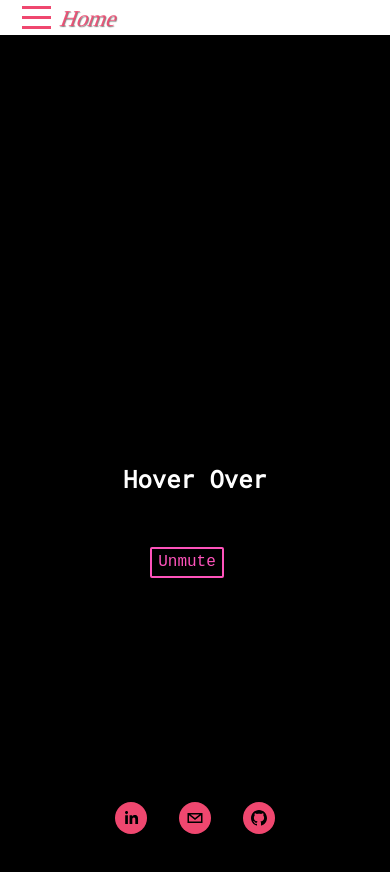
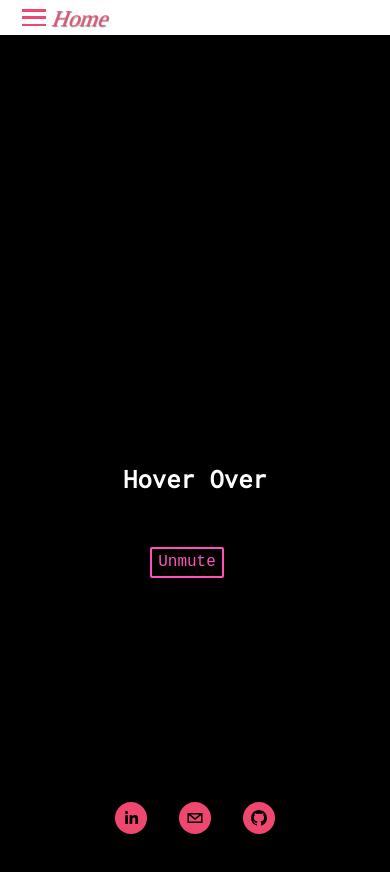
Before and after one commit to amabelleS/my-protfolio, a React (Create React App) app: page / in a window 390 px wide. Shown: the top 872 px of the page. Built offline with nearby package versions, Linux system fonts and the light colour scheme; a web font is replaced by a local one.

Commit message:
smaller hamburger menu

```diff
--- a/src/shared/components/navigation/MainNavigation.css
+++ b/src/shared/components/navigation/MainNavigation.css
@@ -4,8 +4,8 @@
   align-items: center;
 }
 .main-navigation__menu-btn {
-  width: 2rem;
-  height: 2rem;
+  width: 1.5rem;
+  height: 1.5rem;
   background: transparent;
   border: none;
   display: flex;
@@ -17,7 +17,7 @@
 
 .main-navigation__menu-btn span {
   display: block;
-  width: 1.8rem;
+  width: 1.5rem;
   height: 2.5px;
   background: #ef476f;
 }
```
